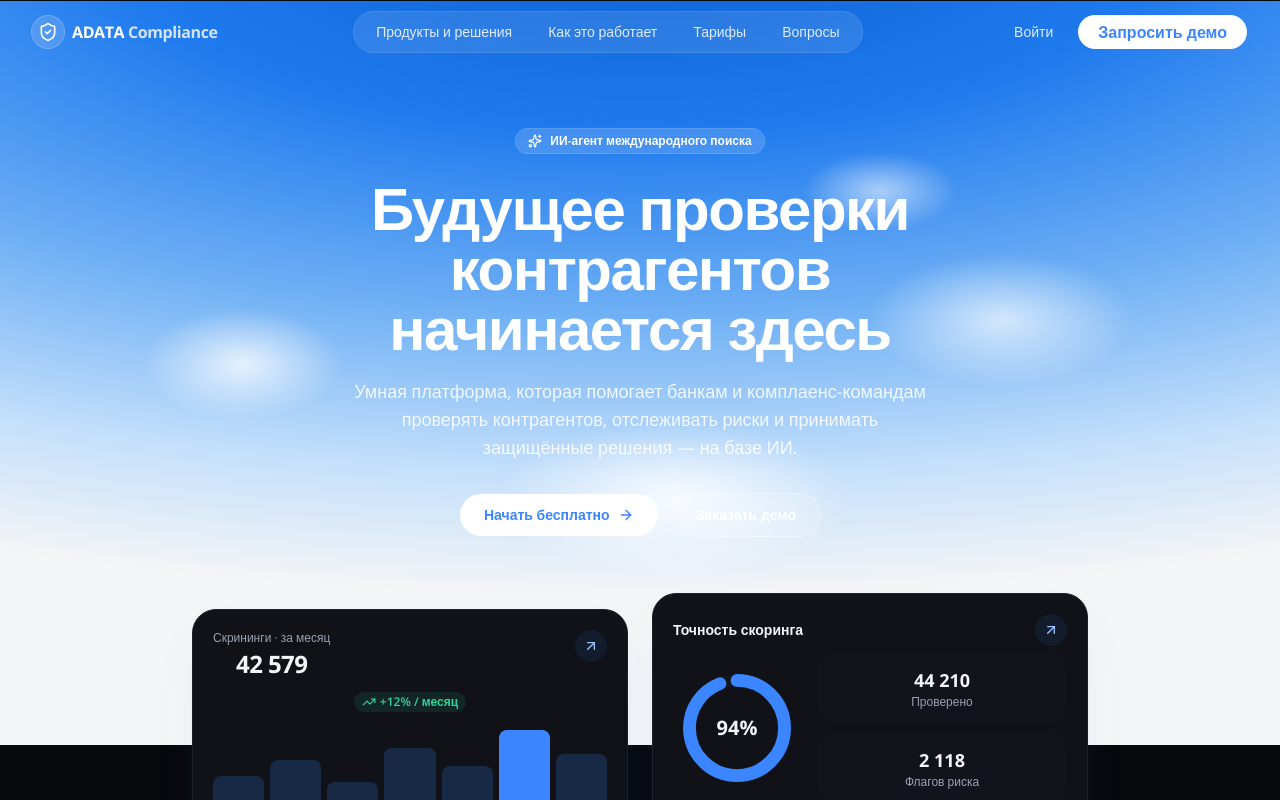
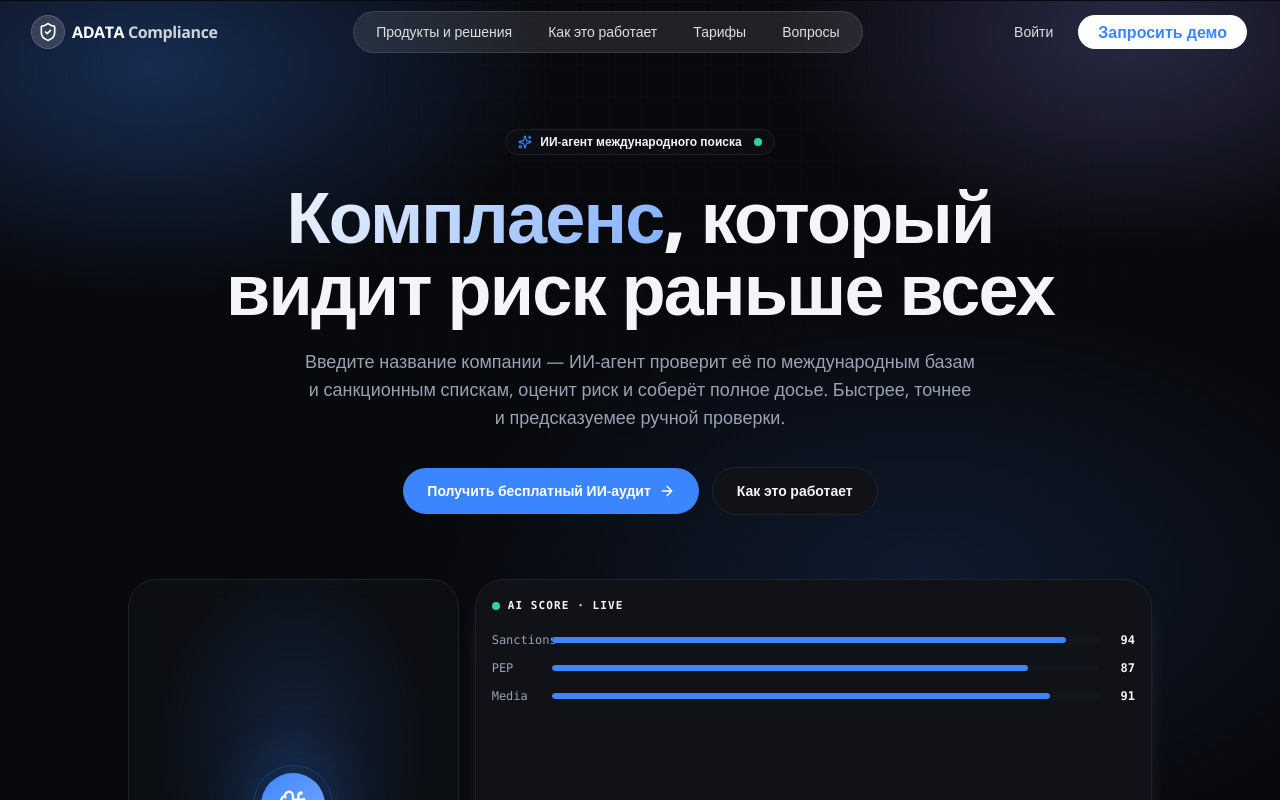
Before and after one commit to dzhmnklva012/-e-analytic, a Next.js app in the folder compliance-landing/: page / in a window 1280 px wide. Shown: the top 800 px of the page. Built offline with nearby package versions, Linux system fonts and the light colour scheme.

Commit message:
Auto-update: hero.tsx

```diff
--- a/compliance-landing/src/components/landing/hero.tsx
+++ b/compliance-landing/src/components/landing/hero.tsx
@@ -2,59 +2,54 @@ import { ArrowRight, Sparkles } from "lucide-react";
 import { buttonVariants } from "@/components/ui/button";
 import { Container } from "@/components/ui/container";
 import { cn } from "@/lib/utils";
-import { ChecksCard, AccuracyCard } from "./hero-dashboard-cards";
+import { HeroBento } from "./hero-bento";
 
 export function Hero() {
   return (
-    <section id="top" className="relative -mt-16">
-      {/* sky background (extends behind the sticky header) */}
-      <div className="absolute inset-x-0 top-0 h-[744px] bg-sky" aria-hidden="true" />
-      {/* drifting clouds */}
-      <div className="pointer-events-none absolute inset-x-0 top-0 h-[744px] overflow-hidden" aria-hidden="true">
-        <div className="cloud animate-drift absolute left-[8%] top-[38%] h-40 w-72 rounded-full opacity-80" />
-        <div className="cloud animate-drift absolute right-[6%] top-[30%] h-48 w-96 rounded-full opacity-70" style={{ animationDelay: "3s" }} />
-        <div className="cloud animate-drift absolute left-[34%] top-[52%] h-56 w-[32rem] rounded-full opacity-90" style={{ animationDelay: "6s" }} />
-        <div className="cloud absolute left-[60%] top-[18%] h-28 w-56 rounded-full opacity-60" />
-      </div>
+    <section id="top" className="relative -mt-16 overflow-hidden">
+      {/* gradient mesh + fine grid */}
+      <div className="pointer-events-none absolute inset-x-0 top-0 h-[820px] bg-mesh" aria-hidden="true" />
+      <div
+        className="pointer-events-none absolute inset-x-0 top-0 h-[820px] bg-grid opacity-[0.35] [mask-image:radial-gradient(70%_55%_at_50%_0%,black,transparent)]"
+        aria-hidden="true"
+      />
 
-      <Container className="relative z-10 flex flex-col items-center pt-28 pb-0 text-center sm:pt-32">
-        <span className="inline-flex items-center gap-2 rounded-full bg-white/15 px-3 py-1 text-xs font-semibold text-white ring-1 ring-white/25 backdrop-blur-sm">
-          <Sparkles className="size-3.5" aria-hidden="true" />
+      <Container className="relative z-10 flex flex-col items-center pt-28 pb-16 text-center sm:pt-32 sm:pb-20">
+        <span className="inline-flex items-center gap-2 rounded-full border border-border bg-card/60 px-3 py-1 text-xs font-semibold text-foreground backdrop-blur-sm">
+          <Sparkles className="size-3.5 text-primary" aria-hidden="true" />
           ИИ-агент международного поиска
+          <span className="ml-1 size-2 rounded-full bg-success" aria-hidden="true" />
         </span>
 
-        <h1 className="mt-6 max-w-3xl text-4xl font-extrabold tracking-tight text-balance text-white sm:text-5xl lg:text-6xl">
-          Будущее проверки контрагентов начинается здесь
+        <h1 className="mt-6 max-w-4xl text-balance text-5xl font-extrabold tracking-tight sm:text-6xl lg:text-7xl">
+          <span className="text-gradient">Комплаенс</span>, который видит риск раньше всех
         </h1>
 
-        <p className="mt-5 max-w-xl text-base text-pretty text-white/85 sm:text-lg">
-          Умная платформа, которая помогает банкам и комплаенс-командам проверять контрагентов,
-          отслеживать риски и принимать защищённые решения — на базе ИИ.
+        <p className="mt-6 max-w-2xl text-base text-pretty text-muted-foreground sm:text-lg">
+          Введите название компании — ИИ-агент проверит её по международным базам и санкционным
+          спискам, оценит риск и соберёт полное досье. Быстрее, точнее и предсказуемее ручной
+          проверки.
         </p>
 
-        <div className="mt-8 flex flex-col gap-3 sm:flex-row">
-          <a
-            href="#demo"
-            className={cn(buttonVariants({ size: "lg" }), "h-11 rounded-full bg-white px-6 text-sm text-primary hover:bg-white/90")}
-          >
-            Начать бесплатно
+        <div className="mt-9 flex flex-col gap-3 sm:flex-row">
+          <a href="#demo" className={cn(buttonVariants({ size: "lg" }), "h-12 rounded-full px-6 text-sm")}>
+            Получить бесплатный ИИ-аудит
             <ArrowRight className="size-4" aria-hidden="true" />
           </a>
           <a
             href="#how"
             className={cn(
               buttonVariants({ variant: "outline", size: "lg" }),
-              "h-11 rounded-full border-white/40 bg-white/10 px-6 text-sm text-white backdrop-blur-sm hover:bg-white/20 hover:text-white",
+              "h-12 rounded-full px-6 text-sm",
             )}
           >
-            Заказать демо
+            Как это работает
           </a>
         </div>
 
-        {/* floating dashboard cards over the cloud→white transition */}
-        <div className="mt-12 grid w-full max-w-4xl gap-4 sm:mt-16 sm:grid-cols-2 lg:gap-6">
-          <ChecksCard className="sm:translate-y-2" />
-          <AccuracyCard className="sm:-translate-y-2" />
+        {/* bento product grid */}
+        <div className="mt-14 w-full max-w-5xl text-left sm:mt-16">
+          <HeroBento />
         </div>
       </Container>
     </section>
```
